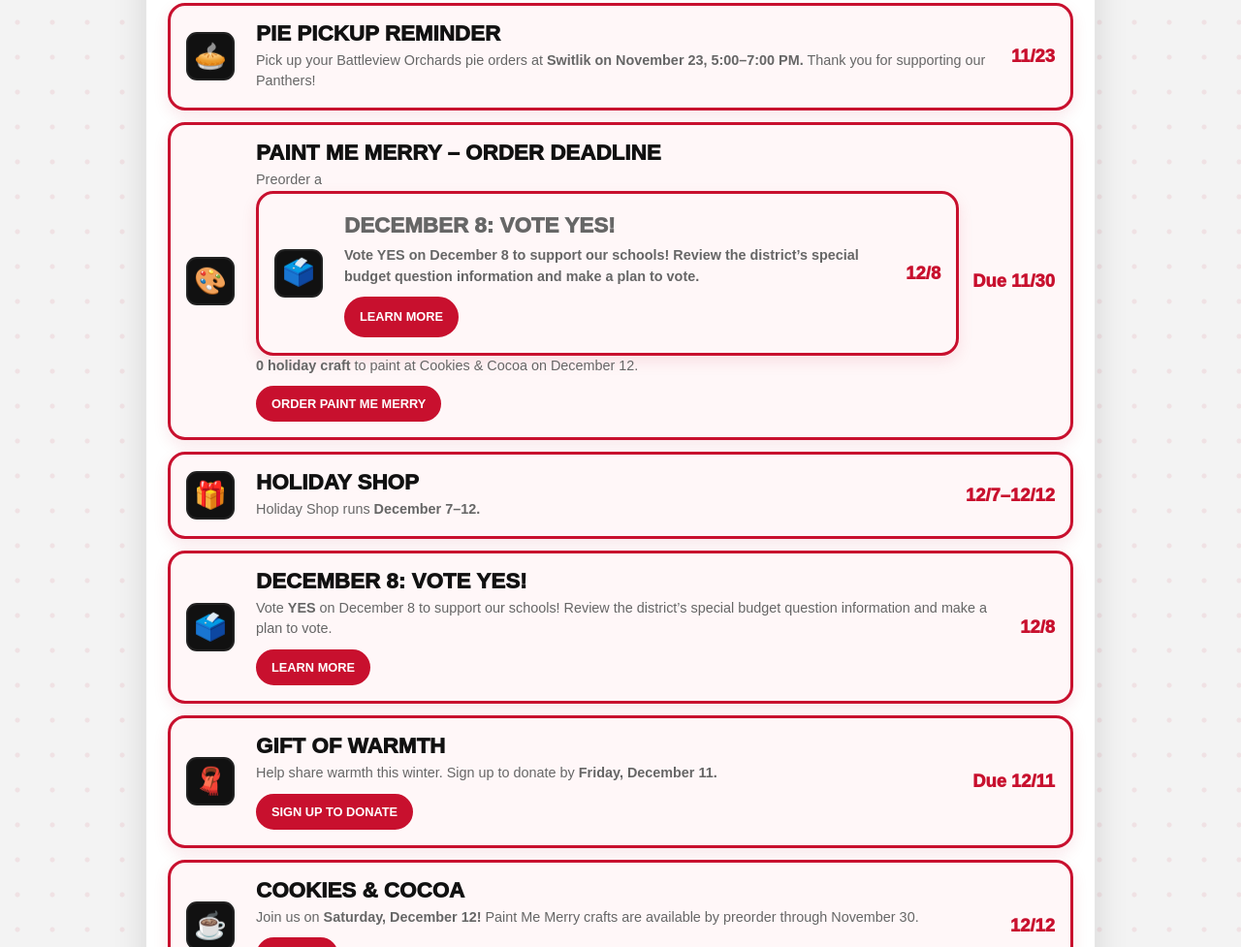
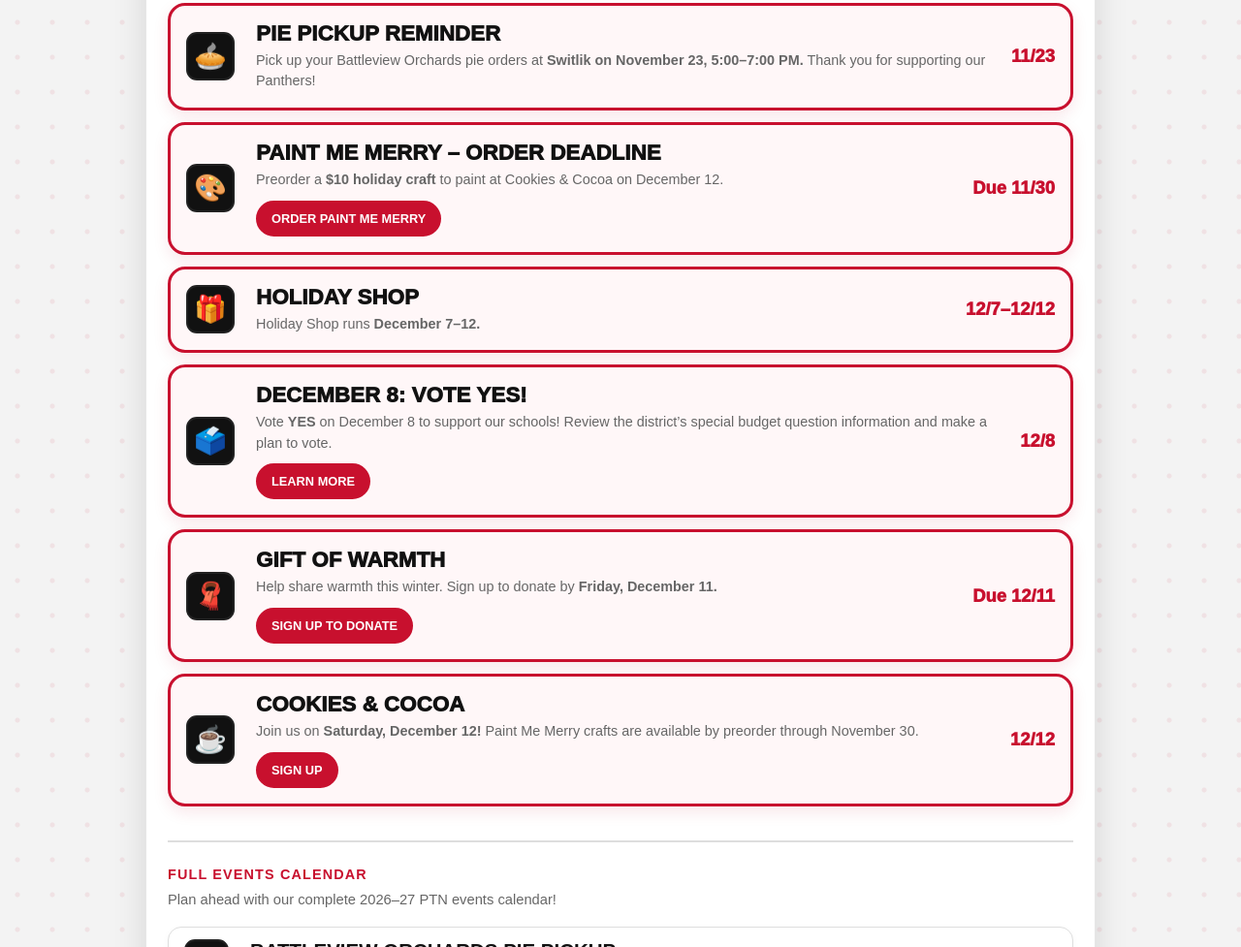
Before and after one commit to kristenmiller-ops/switlik-ptn-events, a plain HTML site: page index.html in a window 1280 px wide. Shown: the part 1147-2124 px from the top of the page at 97% size. Drawn offline with Linux system fonts and the light colour scheme.

Commit message:
Update index.html

```diff
--- a/index.html
+++ b/index.html
@@ -46,7 +46,7 @@
 <div class="upcoming-list">
 
 <article class="upcoming-card"><div class="icon">🥧</div><div><div class="upcoming-title">Pie Pickup Reminder</div><div class="upcoming-copy">Pick up your Battleview Orchards pie orders at <strong>Switlik on November 23, 5:00–7:00 PM.</strong> Thank you for supporting our Panthers!</div></div><div class="upcoming-date">11/23</div></article>
-<article class="upcoming-card"><div class="icon">🎨</div><div><div class="upcoming-title">Paint Me Merry – Order Deadline</div><div class="upcoming-copy">Preorder a <strong><article class="upcoming-card"><div class="icon">🗳️</div><div><div class="upcoming-title">December 8: Vote YES!</div><div class="upcoming-copy">Vote <strong>YES</strong> on December 8 to support our schools! Review the district’s special budget question information and make a plan to vote.</div><a class="action-button" href="https://www.jacksonsd.org/for-parents-students/specialquestion" target="_blank" rel="noopener">Learn More</a></div><div class="upcoming-date">12/8</div></article>0 holiday craft</strong> to paint at Cookies &amp; Cocoa on December 12.</div><a class="action-button" href="https://bit.ly/4iJUuyS?r=qr" target="_blank" rel="noopener">Order Paint Me Merry</a></div><div class="upcoming-date">Due 11/30</div></article>
+<article class="upcoming-card"><div class="icon">🎨</div><div><div class="upcoming-title">Paint Me Merry – Order Deadline</div><div class="upcoming-copy">Preorder a <strong>$10 holiday craft</strong> to paint at Cookies &amp; Cocoa on December 12.</div><a class="action-button" href="https://bit.ly/4iJUuyS?r=qr" target="_blank" rel="noopener">Order Paint Me Merry</a></div><div class="upcoming-date">Due 11/30</div></article>
 <article class="upcoming-card"><div class="icon">🎁</div><div><div class="upcoming-title">Holiday Shop</div><div class="upcoming-copy">Holiday Shop runs <strong>December 7–12.</strong></div></div><div class="upcoming-date">12/7–12/12</div></article>
 <article class="upcoming-card"><div class="icon">🗳️</div><div><div class="upcoming-title">December 8: Vote YES!</div><div class="upcoming-copy">Vote <strong>YES</strong> on December 8 to support our schools! Review the district’s special budget question information and make a plan to vote.</div><a class="action-button" href="https://www.jacksonsd.org/for-parents-students/specialquestion" target="_blank" rel="noopener">Learn More</a></div><div class="upcoming-date">12/8</div></article>
 <article class="upcoming-card"><div class="icon">🧣</div><div><div class="upcoming-title">Gift of Warmth</div><div class="upcoming-copy">Help share warmth this winter. Sign up to donate by <strong>Friday, December 11.</strong></div><a class="action-button" href="https://m.signupgenius.com/#!/showSignUp/30E0949A4AD2FA3FC1-67698391-gift?useFullSite=false" target="_blank" rel="noopener">Sign Up to Donate</a></div><div class="upcoming-date">Due 12/11</div></article>
```
